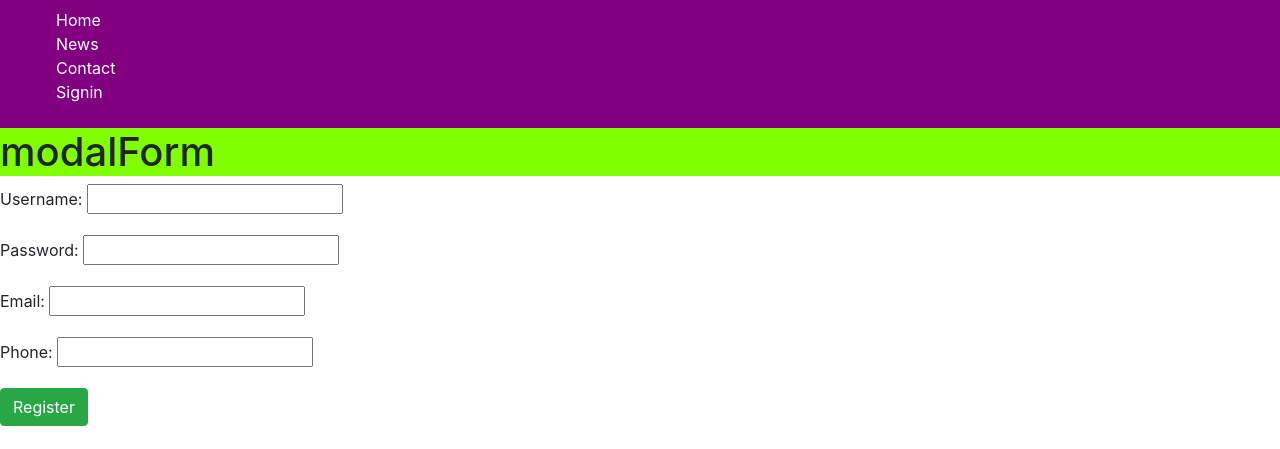
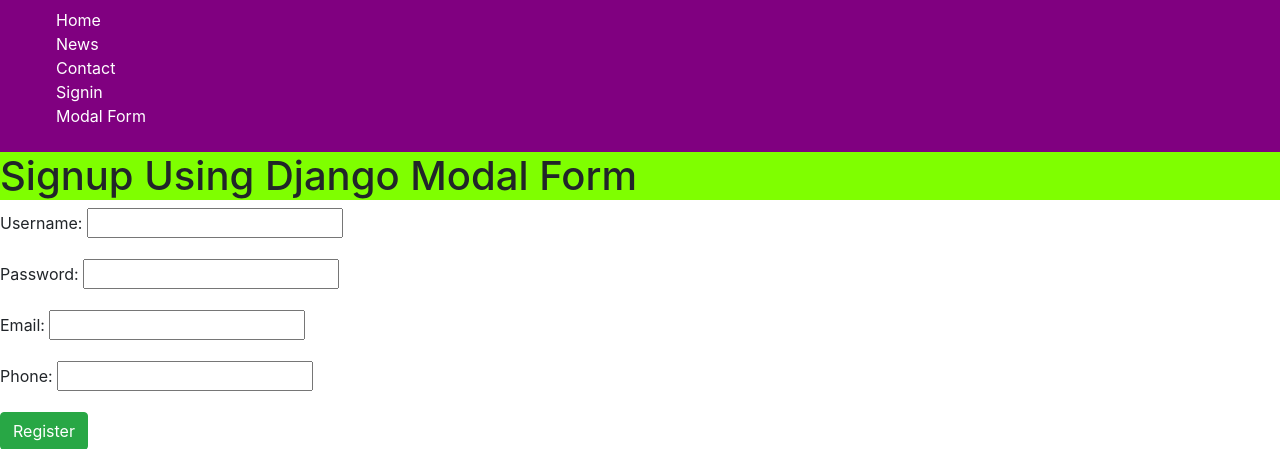
Before and after one commit to sumityadav22/Django-Practice, a Django app: page /modalform/ in a window 1280 px wide. Shown: the top 449 px of the page. Run offline with Django 3.2, Linux system fonts and the light colour scheme; some libraries are stand-ins or nearby versions.

Commit message:
EDIT - Navbar

```diff
--- a/learnDjango/SportApp/forms.py
+++ b/learnDjango/SportApp/forms.py
@@ -34,5 +34,5 @@
             'username',
             'password',
             'email',
-            'phone'
+            'phone',
         ]
--- a/learnDjango/templates/modalForm.html
+++ b/learnDjango/templates/modalForm.html
@@ -3,7 +3,7 @@
 
 {% block body %}
 
-<h1>modalForm</h1>
+<h1>Signup Using Django Modal Form</h1>
 <!-- {{ modalform }} -->
 <form action= "{% url 'addModalForm' %}" method="post">
     {% csrf_token %}
--- a/learnDjango/templates/navbarForAll.html
+++ b/learnDjango/templates/navbarForAll.html
@@ -9,6 +9,7 @@
             <li><a href="{% url 'News' %}">News</a></li>
             <li><a href= "{% url 'Contact' %}">Contact</a></li>
             <li><a href= "{% url 'Signin' %}">Signin</a></li>
+            <li><a href= "{% url 'modalForm' %}">Modal Form</a></li>
         </ul>
     </nav>
 </div>
```
